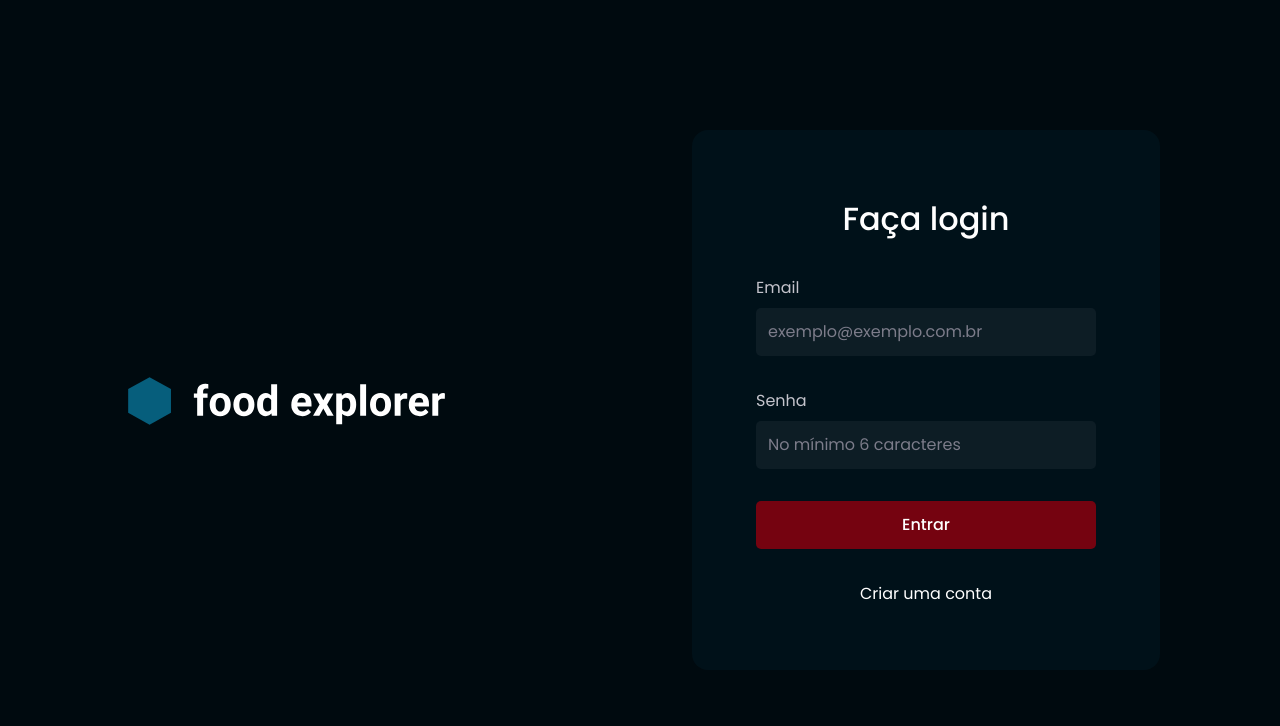
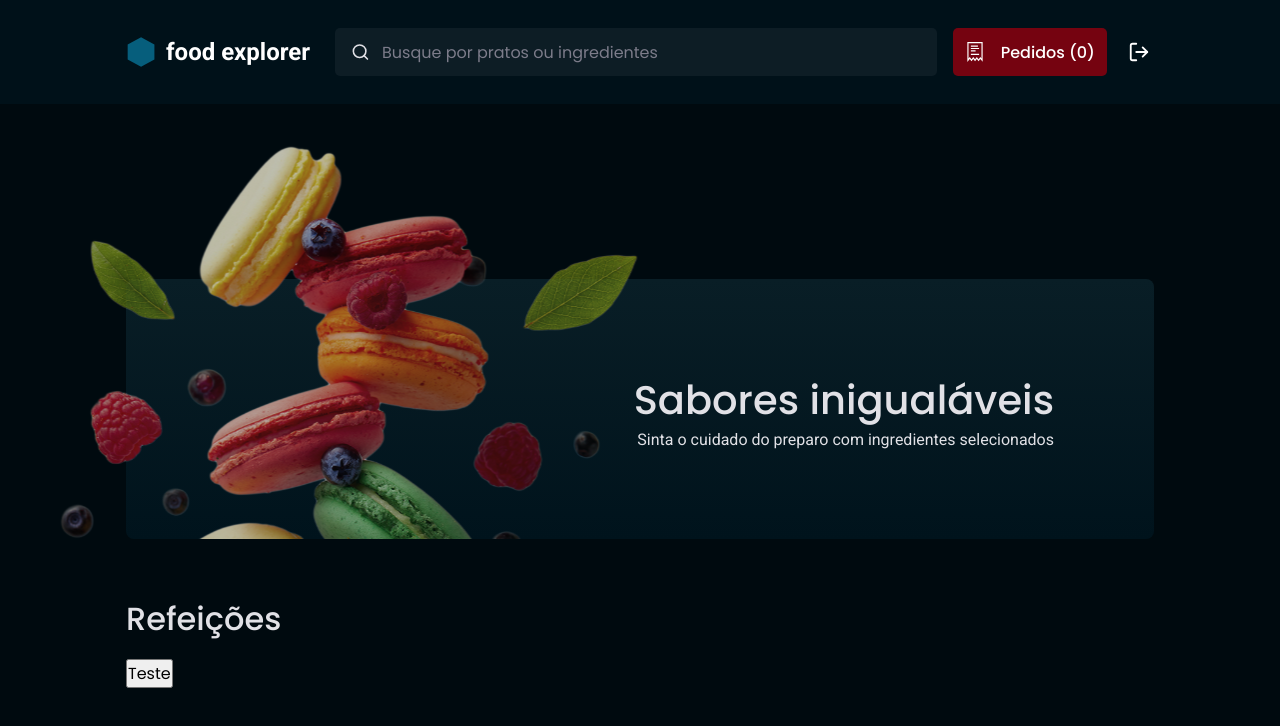
Before and after one commit to dbento-dev/food_explorer_frontend, a React (Vite) app in the folder food-explorer/: page / in a window 1280 px wide. Shown: the top 726 px of the page. Built offline with nearby package versions, Linux system fonts and the light colour scheme.

Commit message:
create banner from home page

```diff
--- a/food-explorer/src/main.jsx
+++ b/food-explorer/src/main.jsx
@@ -8,14 +8,16 @@ import theme from './styles/theme'
 import { Details } from './pages/Details'
 import { SignIn } from './pages/SignIn'
 import { SignUp } from './pages/SignUp'
+import { Home } from './pages/Home'
 
 ReactDOM.createRoot(document.getElementById('root')).render(
   <React.StrictMode>
     <ThemeProvider theme={theme}>
       <GlobalStyles />
       {/* <Details /> */}
-      <SignIn />
+      {/* <SignIn /> */}
       {/* <SignUp /> */}
+      <Home />
     </ThemeProvider>
   </React.StrictMode>
 )
--- /dev/null
+++ b/food-explorer/src/pages/Home/index.jsx
@@ -0,0 +1,30 @@
+import { Header } from '../../components/Header'
+import { Section } from '../../components/Section'
+import { Container, Content, Banner } from './styles'
+
+import bannerSVG from '../../assets/banner.svg'
+
+export function Home() {
+  return (
+    <Container>
+      <Header />
+
+      <main>
+        <Content>
+          <Banner>
+            <img src={bannerSVG} alt="Imagem de frutas e sobremesas" />
+
+            <div>
+              <h1>Sabores inigualáveis</h1>
+              <p>Sinta o cuidado do preparo com ingredientes selecionados</p>
+            </div>
+          </Banner>
+
+          <Section title="Refeições">
+            <button>Teste</button>
+          </Section>
+        </Content>
+      </main>
+    </Container>
+  )
+}
--- /dev/null
+++ b/food-explorer/src/pages/Home/styles.js
@@ -0,0 +1,76 @@
+import styled from 'styled-components'
+import bannerSVG from '../../assets/banner.svg'
+
+export const Container = styled.div`
+  width: 100%;
+  height: 100vh;
+
+  display: grid;
+
+  grid-template-rows: 114px auto;
+
+  grid-template-areas:
+    'header'
+    'content';
+
+  > main {
+    grid-area: content;
+    overflow-y: auto;
+
+    padding: 24px 0px;
+  }
+`
+
+export const Content = styled.div`
+  max-width: 1500px;
+  margin: 0 auto;
+  display: flex;
+  flex-direction: column;
+
+  padding: 0 126px;
+`
+
+export const Banner = styled.div`
+  display: flex;
+  gap: 20px;
+  align-items: center;
+
+  position: relative;
+
+  > img {
+    width: 650px;
+    height: 400px;
+
+    position: absolute;
+    left: -100px;
+  }
+
+  > div {
+    width: 100%;
+    height: 260px;
+    display: flex;
+    flex-direction: column;
+
+    border-radius: 8px;
+
+    background: ${({ theme }) => theme.COLORS.GRADIENT_200};
+
+    margin-top: 141px;
+    align-items: flex-end;
+    justify-content: center;
+    padding-right: 100px;
+
+    h1 {
+      font-size: 40px;
+      font-weight: 500;
+      color: ${({ theme }) => theme.COLORS.LIGHT_300};
+    }
+
+    p {
+      font-size: 16px;
+      font-weight: 400;
+      color: ${({ theme }) => theme.COLORS.LIGHT_300};
+      font-family: 'Roboto', sans-serif;
+    }
+  }
+`
--- a/food-explorer/src/styles/theme.js
+++ b/food-explorer/src/styles/theme.js
@@ -29,6 +29,10 @@ export default {
     GREEN_100: '#04D361',
 
     BLUE_100: '#82F3FF',
-    BLUE_200: '#065E7C'
+    BLUE_200: '#065E7C',
+
+    GRADIENT_100:
+      'linear-gradient(90deg, rgba(0, 10, 15, 0.272541) 0%, #000A0F 100%);',
+    GRADIENT_200: 'linear-gradient(180deg, #091E26 0%, #00131C 100%)'
   }
 }
```
Also changed, not shown: food-explorer/src/assets/banner.svg (added).
